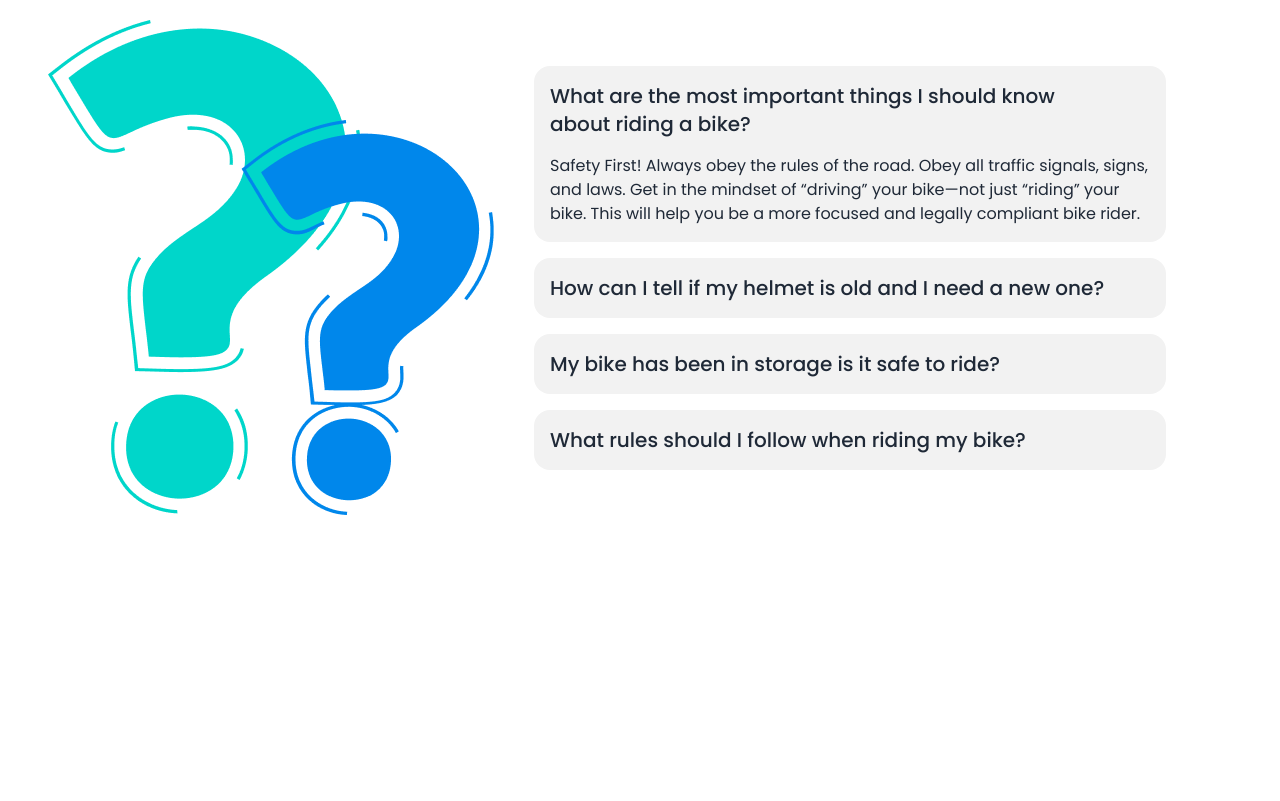
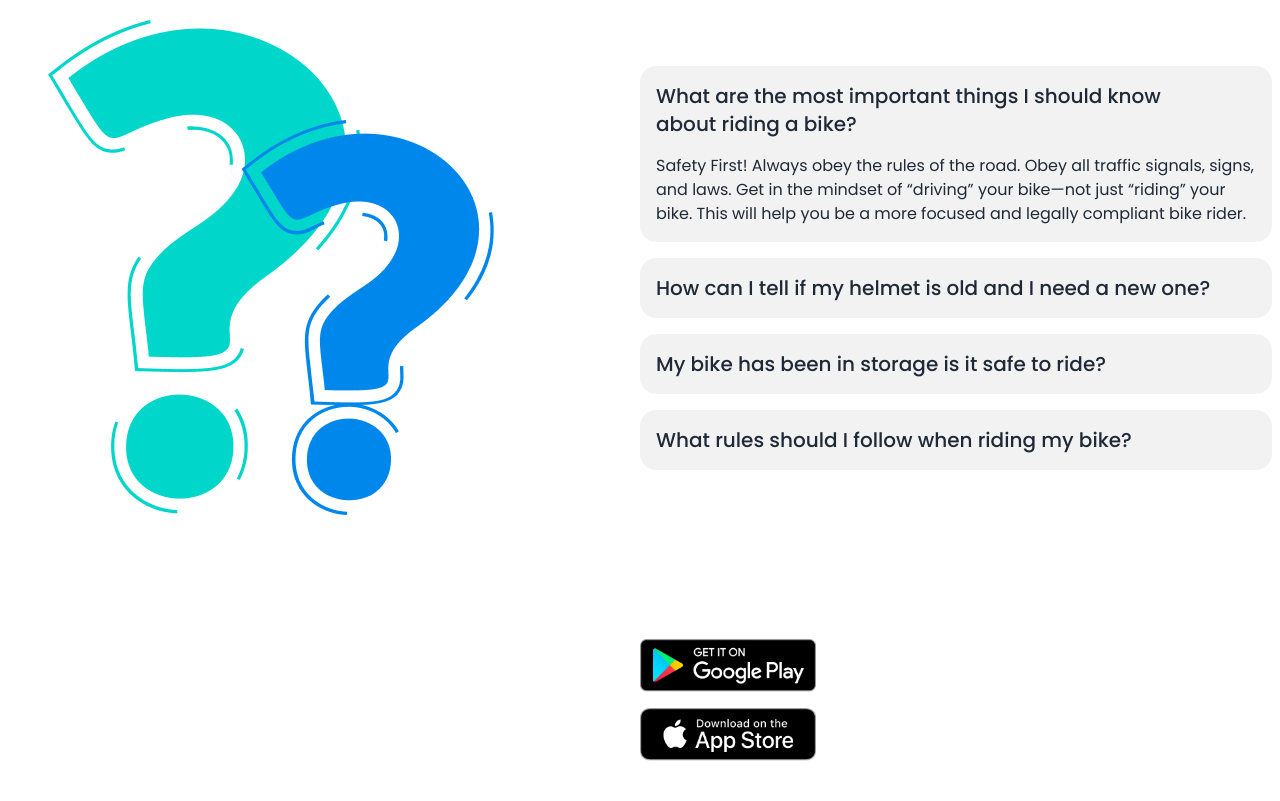
Before and after one commit to pmppiyas/Biker-Zone-daisyUI, a plain HTML site: page index.html in a window 1280 px wide. Shown: the part 1454-2255 px from the top of the page. Before the commit the page ends 2009 px from the top, so only its background shows below. Drawn offline with nearby package versions, Linux system fonts and the light colour scheme.

Commit message:
footer added

```diff
--- a/index.html
+++ b/index.html
@@ -212,10 +212,10 @@
     </div>
 
     <!--FAQs-->
-    <div class="flex flex-col  space-y-6 justify-between">
+    <div class="flex flex-col  space-y-6 justify-center conatiner">
       <h1 class="text-center font-semibold text-4xl md:text-5xl lg:text-6xl">Frequently Asked <span
-          class="text-bg-banner">Questions</span></h1>
-      <div class="flex flex-col md:flex-row">
+          class="text-bg-btn">Questions</span></h1>
+      <div class="flex flex-col md:flex-row justify-between container">
         <!--Image-->
         <div class="">
           <img src="./images/others/faq.png" alt="FAQs" class="p-10">
@@ -268,11 +268,38 @@
         </div>
       </div>
     </div>
+
   </main>
 
   <!--Footer Section-->
-  <footer>
+  <footer class=" ">
+    <div class="container p-10 grid grid-cols-1 md:grid-cols-2 ">
+      <!--Left side-->
+      <div class="space-y-6">
+        <div class="flex gap-6">
+          <h5 class="text-white ">Download Now</h5>
+          <h5 class="text-white ">License</h5>
+        </div>
+        <div class="grid grid-cols-3 gap-8 lg:grid-cols-6">
+          <h5 class="text-white ">About</h5>
+          <h5 class="text-white ">Features</h5>
+          <h5 class="text-white ">Pricing</h5>
+          <h5 class="text-white ">Careers</h5>
+          <h5 class="text-white ">Help</h5>
+          <h5 class="text-white ">Privacy Policy</h5>
+        </div>
+        <div>
+          <p class="text-white"><span>&copy</span>2020bikerZone. All rights reserved.</p>
+        </div>
+      </div>
 
+      <!--Right side-->
+      <div class="space-y-4">
+        <h3 class="text-white text-xl font-medium">Get the App</h3>
+        <img src="./images/others/android.png" alt="android" class="w-44">
+        <img src="./images/others/ios.png" class="w-44">
+      </div>
+    </div>
   </footer>
 </body>
 
```
